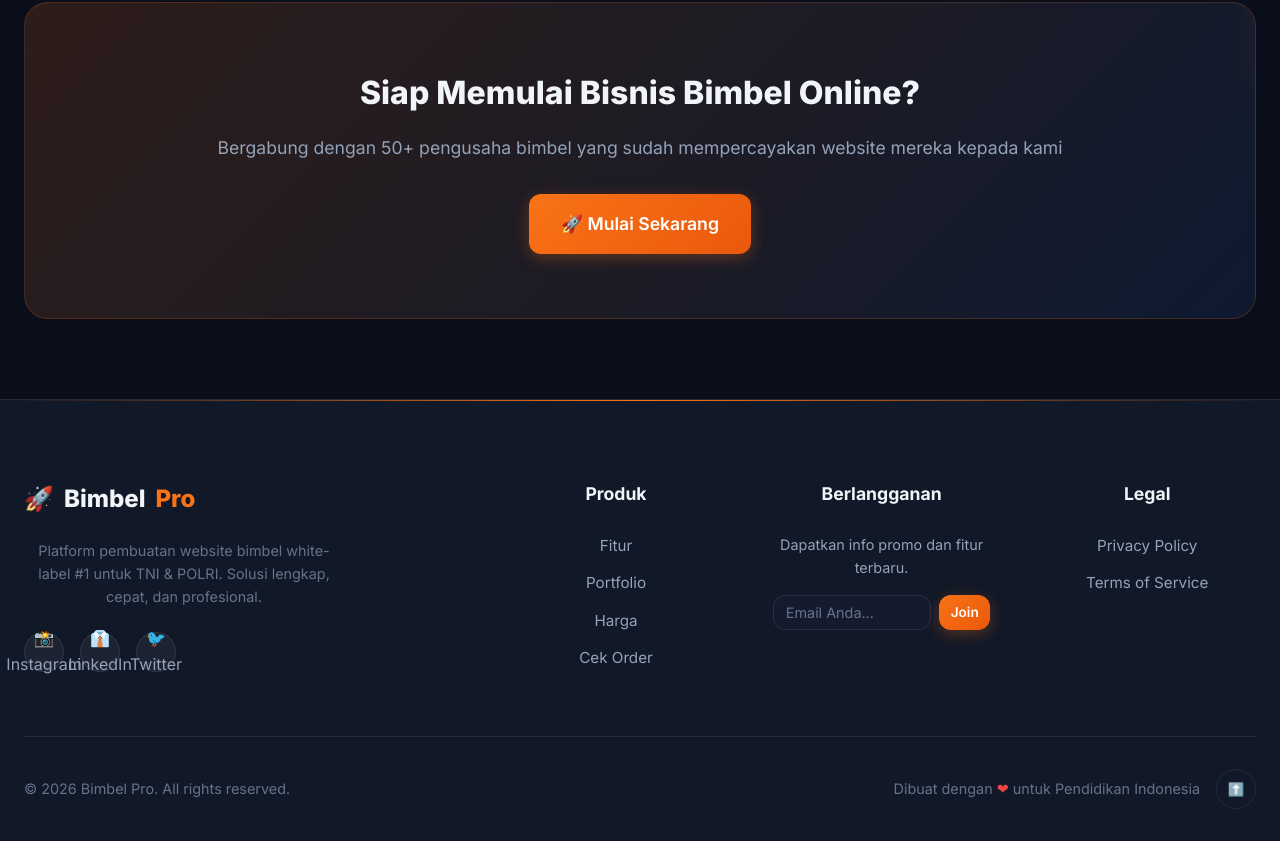
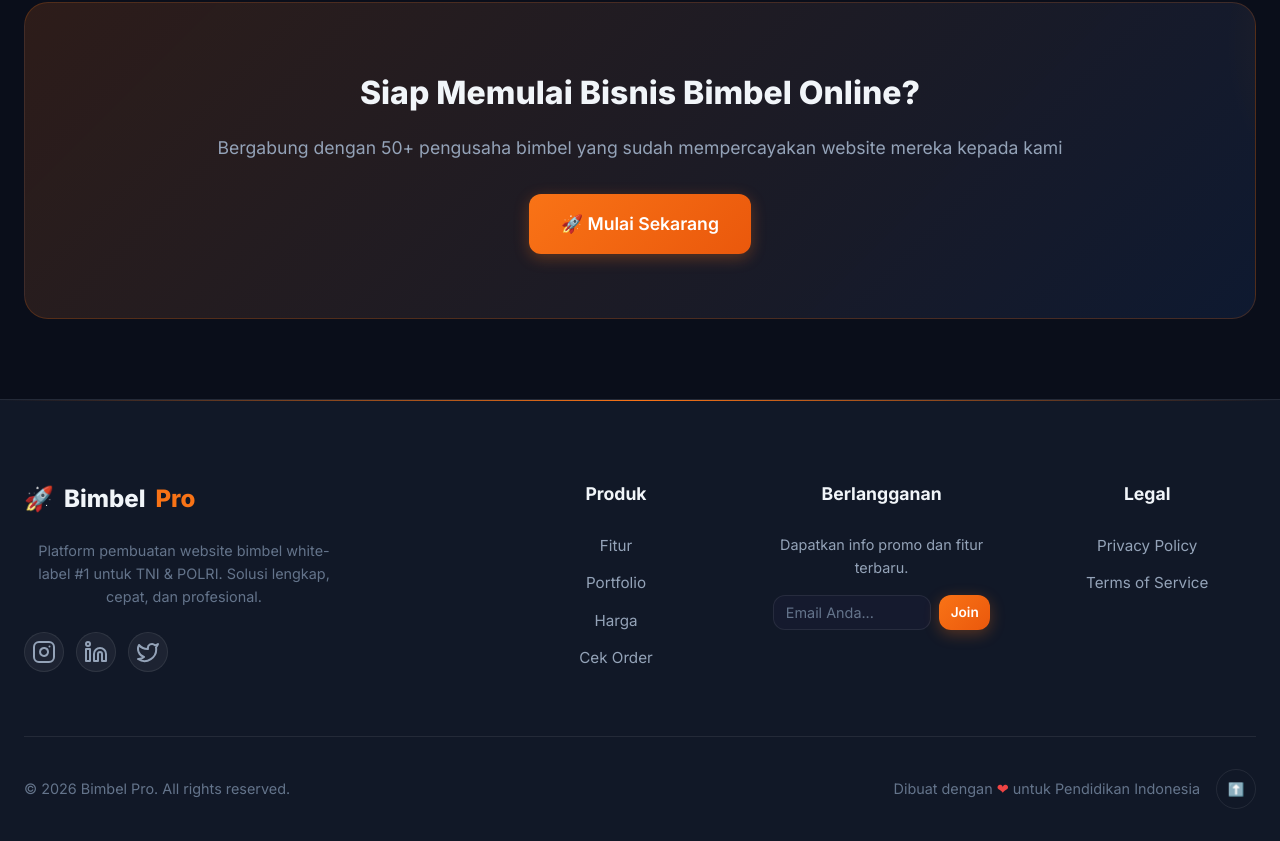
Before and after one commit to ralphwaworuntu/bimbel-pro, a Next.js app: page / in a window 1280 px wide. Shown: the part 5900-6741 px from the top of the page. Built offline with nearby package versions, Linux system fonts and the light colour scheme; no server answers; the database is empty.

Commit message:
feat: improve order wizard postal code autofill and add footer social links

```diff
--- a/src/components/Footer.tsx
+++ b/src/components/Footer.tsx
@@ -21,10 +21,16 @@ export default function Footer() {
                             Platform pembuatan website bimbel white-label #1 untuk TNI & POLRI.
                             Solusi lengkap, cepat, dan profesional.
                         </p>
-                        <div className="social-links">
-                            <a href="#" className="social-link animate-bounce-hover">📸 Instagram</a>
-                            <a href="#" className="social-link animate-bounce-hover">👔 LinkedIn</a>
-                            <a href="#" className="social-link animate-bounce-hover">🐦 Twitter</a>
+                        <div className="social-links" style={{ display: 'flex', gap: '12px', marginTop: '16px' }}>
+                            <a href="#" className="social-link animate-bounce-hover" aria-label="Instagram">
+                                <svg xmlns="http://www.w3.org/2000/svg" width="24" height="24" viewBox="0 0 24 24" fill="none" stroke="currentColor" strokeWidth="2" strokeLinecap="round" strokeLinejoin="round" className="lucide lucide-instagram"><rect width="20" height="20" x="2" y="2" rx="5" ry="5" /><path d="M16 11.37A4 4 0 1 1 12.63 8 4 4 0 0 1 16 11.37z" /><line x1="17.5" x2="17.51" y1="6.5" y2="6.5" /></svg>
+                            </a>
+                            <a href="#" className="social-link animate-bounce-hover" aria-label="LinkedIn">
+                                <svg xmlns="http://www.w3.org/2000/svg" width="24" height="24" viewBox="0 0 24 24" fill="none" stroke="currentColor" strokeWidth="2" strokeLinecap="round" strokeLinejoin="round" className="lucide lucide-linkedin"><path d="M16 8a6 6 0 0 1 6 6v7h-4v-7a2 2 0 0 0-2-2 2 2 0 0 0-2 2v7h-4v-7a6 6 0 0 1 6-6z" /><rect width="4" height="12" x="2" y="9" /><circle cx="4" cy="4" r="2" /></svg>
+                            </a>
+                            <a href="#" className="social-link animate-bounce-hover" aria-label="Twitter">
+                                <svg xmlns="http://www.w3.org/2000/svg" width="24" height="24" viewBox="0 0 24 24" fill="none" stroke="currentColor" strokeWidth="2" strokeLinecap="round" strokeLinejoin="round" className="lucide lucide-twitter"><path d="M22 4s-.7 2.1-2 3.4c1.6 10-9.4 17.3-18 11.6 2.2.1 4.4-.6 6-2C3 15.5.5 9.6 3 5c2.2 2.6 5.6 4.1 9 4-.9-4.2 4-6.6 7-3.8 1.1 0 3-1.2 3-1.2z" /></svg>
+                            </a>
                         </div>
                     </div>
 
```
Also changed, not shown: src/app/order/page.tsx (+33 -6 lines).
